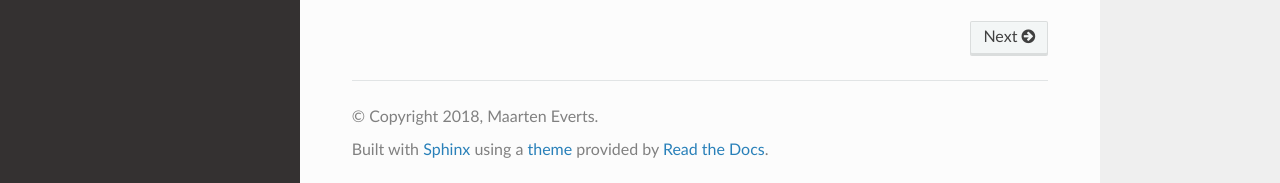
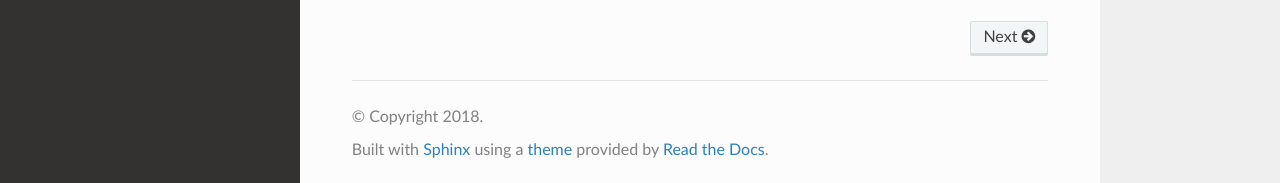
Before and after one commit to mhe/pynrrd, a Sphinx documentation site: the page built from docs/source/index.rst, in a window 1280 px wide and 1174 px high. Shown: the part 988-1171 px from the top of the window. Built offline with Sphinx 7.4.7 and the Read the Docs theme 2.0.0, drawn with Linux system fonts in a browser that asks for light colours.

Commit message:
Minor conf updates

```diff
--- a/docs/source/conf.py
+++ b/docs/source/conf.py
@@ -23,7 +23,7 @@
 import nrrd
 
 def setup(app):
-    app.add_stylesheet('css/custom.css')
+    app.add_css_file('css/custom.css')
 
 
 # -- General configuration ------------------------------------------------
@@ -35,7 +35,8 @@
 # Add any Sphinx extension module names here, as strings. They can be
 # extensions coming with Sphinx (named 'sphinx.ext.*') or your custom
 # ones.
-extensions = ['sphinx.ext.autodoc',
+extensions = [
+    'sphinx.ext.autodoc',
     'sphinx.ext.intersphinx',
     'sphinx.ext.mathjax',
     'sphinx.ext.autosummary',
@@ -43,7 +44,8 @@
     'sphinx.ext.viewcode',
     'sphinx.ext.githubpages',
 	'sphinx.ext.autosectionlabel',
-	'numpydoc']
+	'numpydoc'
+]
 
 autosectionlabel_prefix_document = True
 
@@ -60,7 +62,7 @@
 
 # General information about the project.
 project = 'pynrrd'
-copyright = '2018, Maarten Everts'
+copyright = '2018'
 author = 'Maarten Everts'
 
 # The version info for the project you're documenting, acts as replacement for
@@ -77,7 +79,7 @@
 #
 # This is also used if you do content translation via gettext catalogs.
 # Usually you set "language" from the command line for these cases.
-language = None
+language = 'en'
 
 # List of patterns, relative to source directory, that match files and
 # directories to ignore when looking for source files.
```
